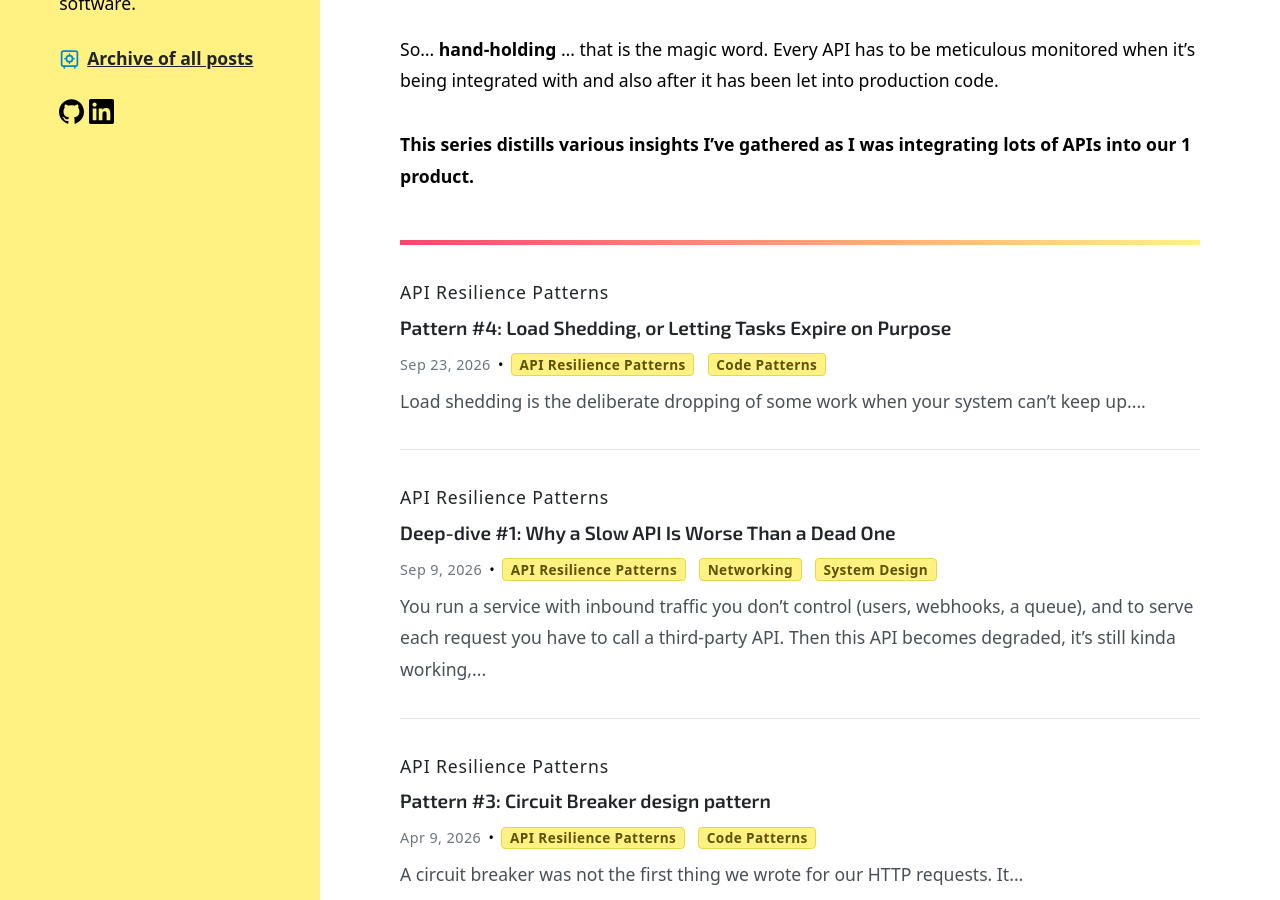
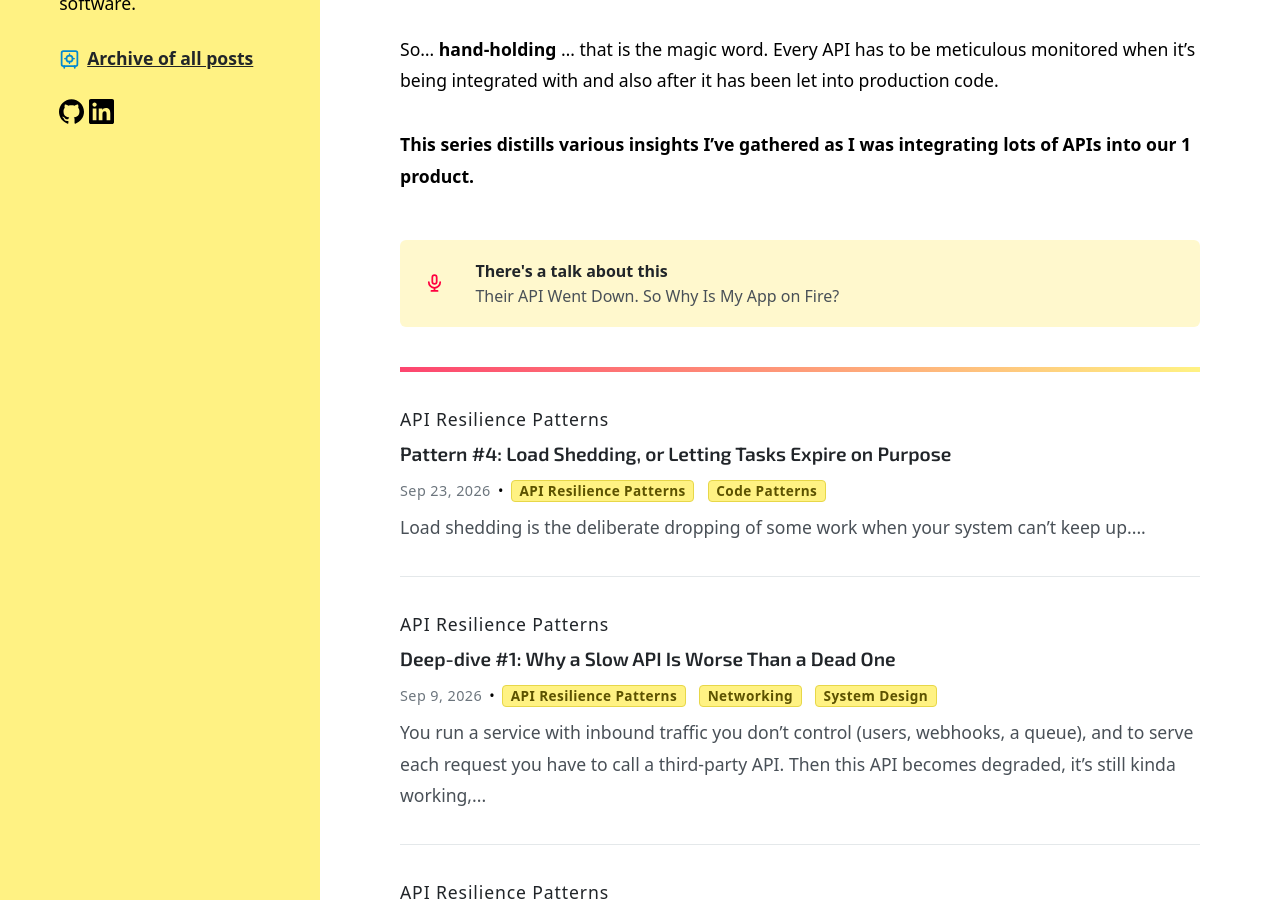
Before and after one commit to inesp/inesp.github.io, a Jekyll site: the page built from tags/api-resilience-patterns.md, in a window 1280 px wide and 900 px high, scrolled down 612 px. Built offline with Jekyll 4.4.1, drawn with Linux system fonts in a browser that asks for light colours; nearby versions of some CDN libraries; some web fonts are replaced; a style sheet for code colours, icons or effects is not loaded.

Commit message:
Link series pages to their talks
- Show a talk card on a series page when a talk in
  talk_catalogue.yml names that series

```diff
--- a/_layouts/topic.html
+++ b/_layouts/topic.html
@@ -25,6 +25,20 @@ layout: default
 <div class="my-5">
   {{ content }}
 </div>
+
+{%- comment -%}A talk built on this series gets a link to its talk page, in the talks page's highlight-card style{%- endcomment -%}
+{%- if tag -%}
+  {%- assign topic_talks = site.data.talk_catalogue | where: "series", tag -%}
+  {%- for talk in topic_talks -%}
+<a class="featured-video" href="/talk/{{ talk.key }}/">
+  {% include career_icon.html name="mic" %}
+  <span class="featured-video-text">
+    <b>There's a talk about this</b>
+    <span>{{ talk.title }}</span>
+  </span>
+</a>
+  {%- endfor -%}
+{%- endif -%}
 
 <div class="colorful"></div>
 
```
